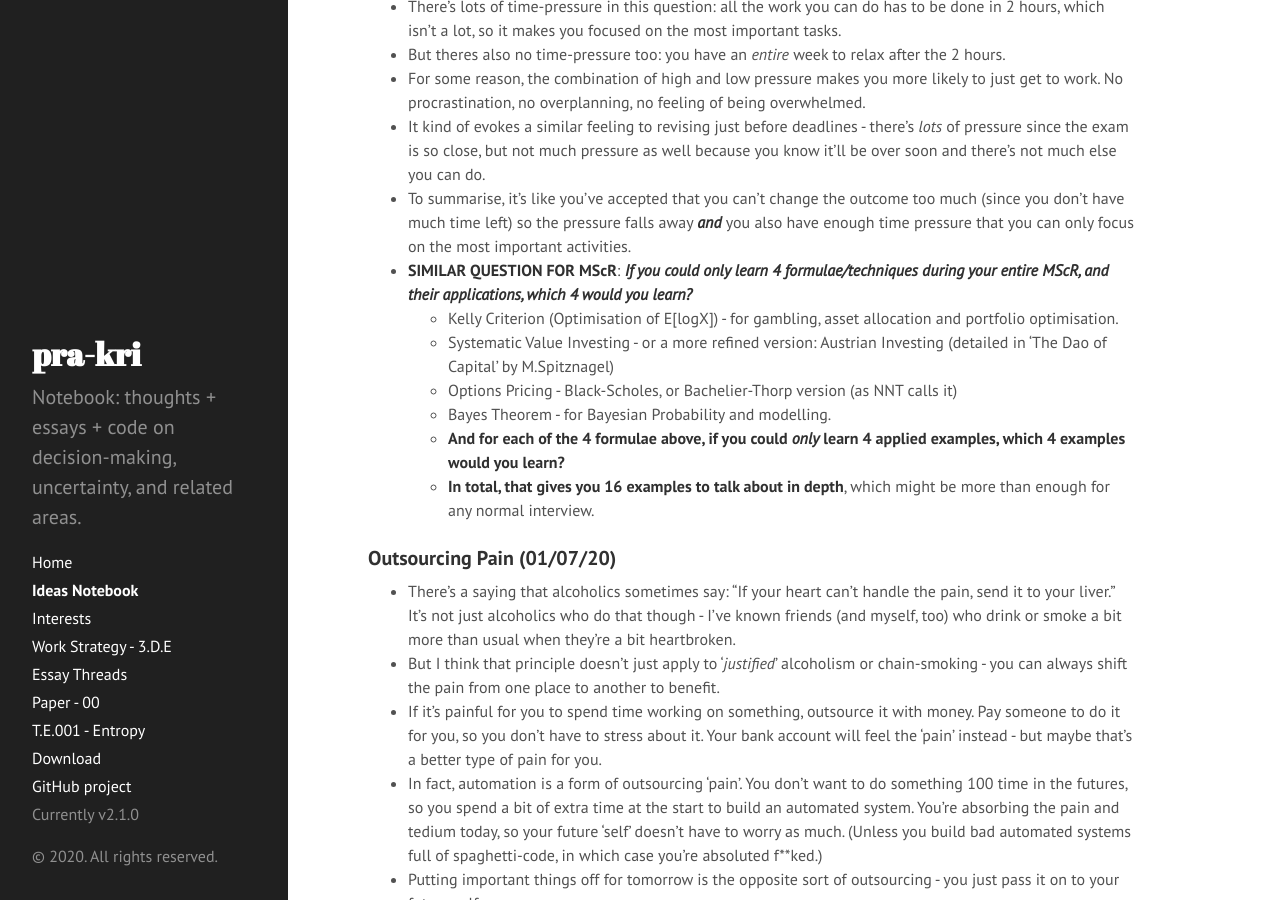
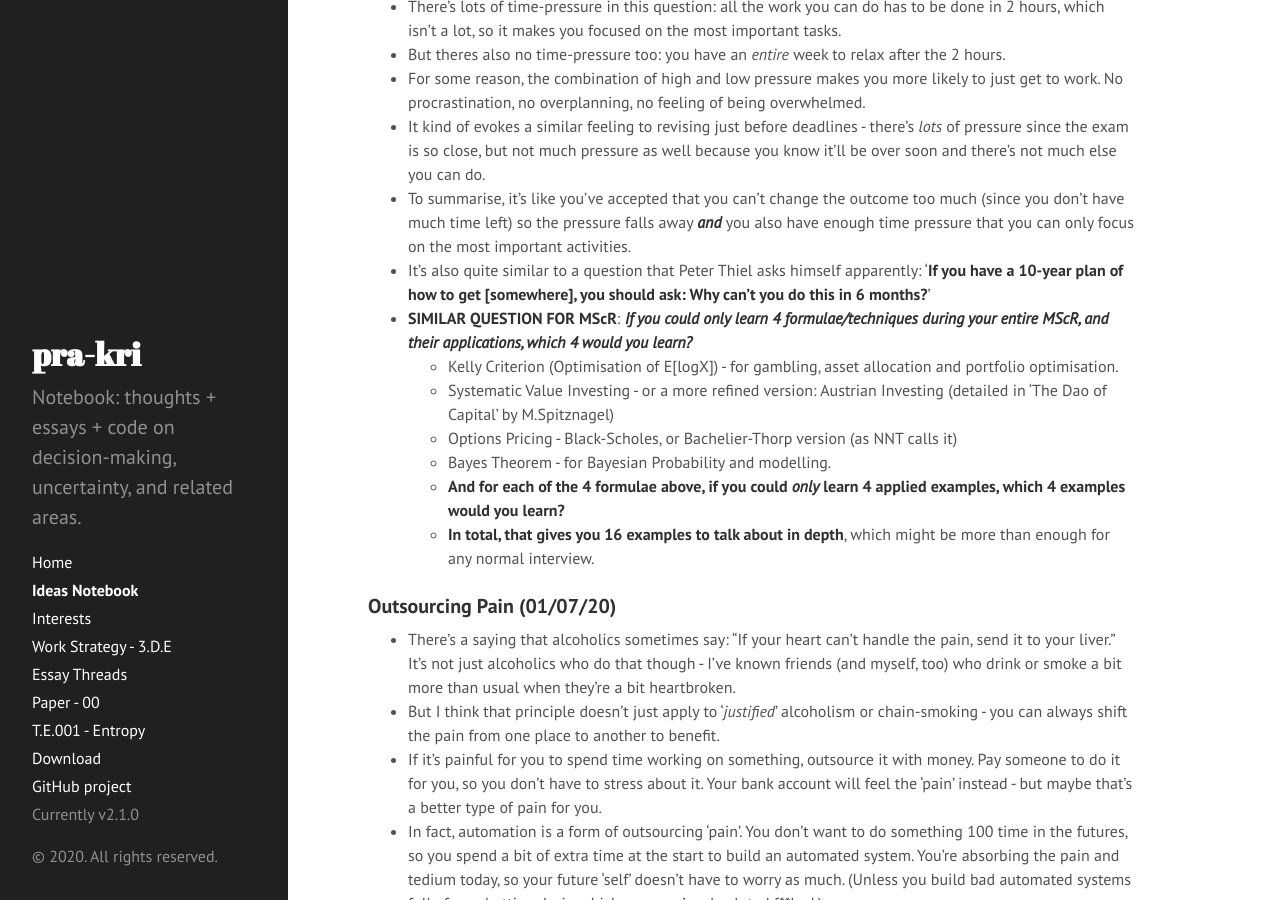
Before and after one commit to pra-kri/pra-kri.github.io, a Jekyll site: the page built from IdeasNotebook.md, in a window 1280 px wide and 900 px high, scrolled down 377 px. Built offline with Jekyll 4.4.1, drawn with Linux system fonts in a browser that asks for light colours.

Commit message:
Update IdeasNotebook.md

```diff
--- a/IdeasNotebook.md
+++ b/IdeasNotebook.md
@@ -18,6 +18,7 @@ title: Ideas Notebook
 * For some reason, the combination of high and low pressure makes you more likely to just get to work. No procrastination, no overplanning, no feeling of being overwhelmed.
 * It kind of evokes a similar feeling to revising just before deadlines - there's *lots* of pressure since the exam is so close, but not much pressure as well because you know it'll be over soon and there's not much else you can do.
 * To summarise, it's like you've accepted that you can't change the outcome too much (since you don't have much time left) so the pressure falls away ***and*** you also have enough time pressure that you can only focus on the most important activities.
+* It's also quite similar to a question that Peter Thiel asks himself apparently: '**If you have a 10-year plan of how to get \[somewhere], you should ask: Why can't you do this in 6 months?**'
 * **SIMILAR QUESTION FOR MScR**: ***If you could only learn 4 formulae/techniques during your entire MScR, and their applications, which 4 would you learn?***
     * Kelly Criterion (Optimisation of E\[logX]) - for gambling, asset allocation and portfolio optimisation.
     * Systematic Value Investing - or a more refined version: Austrian Investing (detailed in 'The Dao of Capital' by M.Spitznagel)
```
